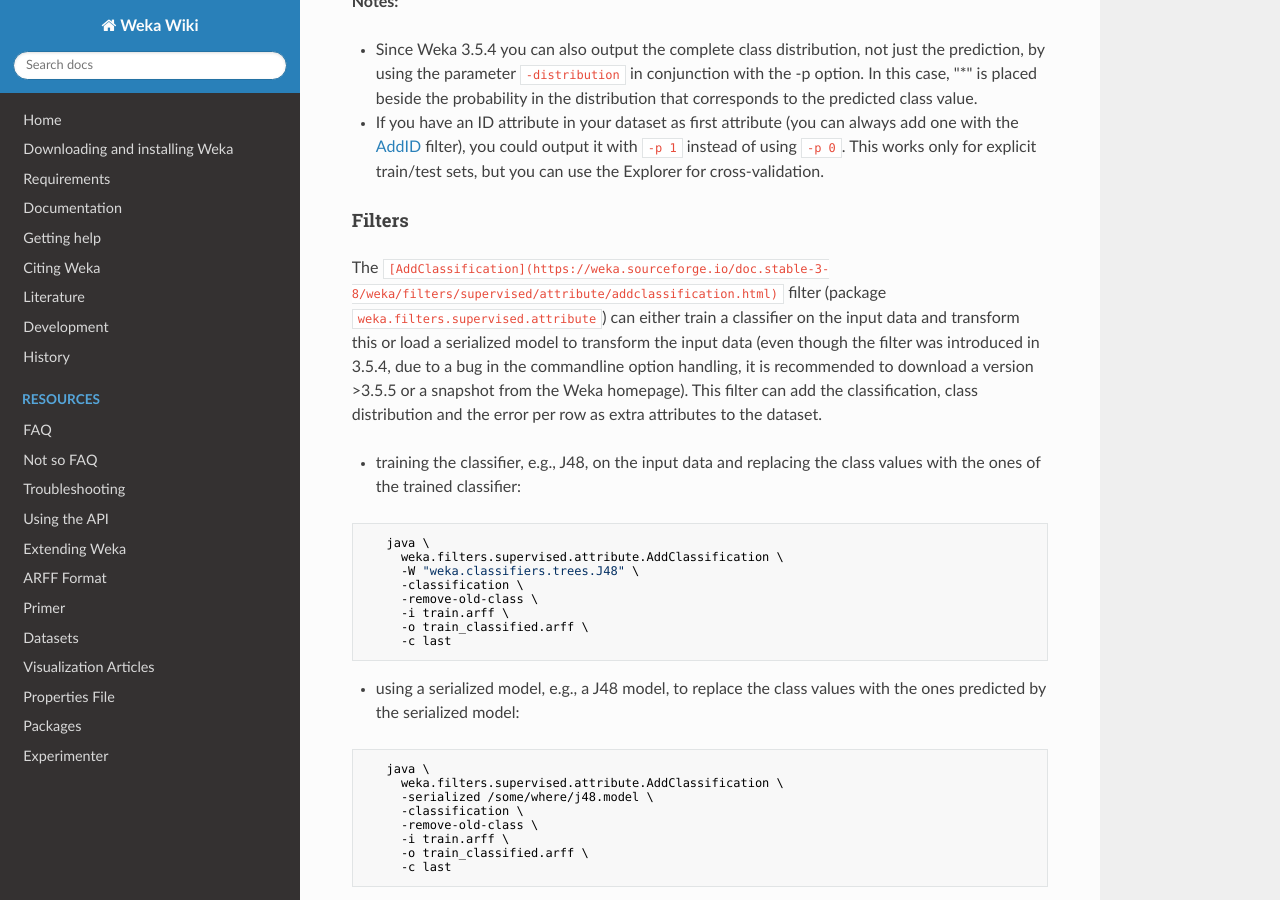
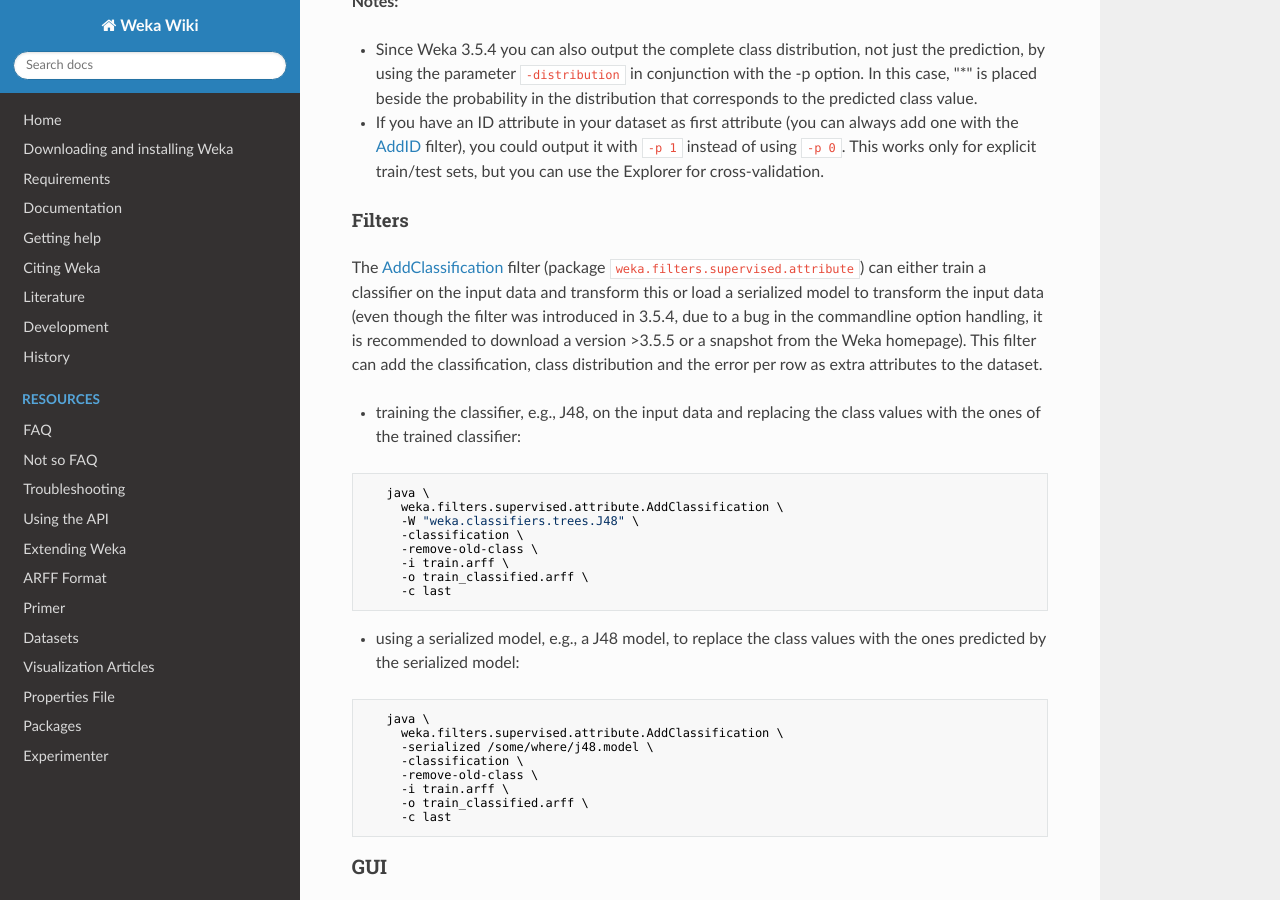
Before and after one commit to Waikato/weka-wiki, an MkDocs documentation site: the page built from docs/making_predictions.md, in a window 1280 px wide and 900 px high, scrolled down 1123 px. Built offline with MkDocs 1.6.1, drawn with Linux system fonts in a browser that asks for light colours; nearby versions of some CDN libraries.

Commit message:
fixed javadoc linking of AddClassification filter

```diff
--- a/docs/making_predictions.md
+++ b/docs/making_predictions.md
@@ -41,7 +41,7 @@
 * If you have an ID attribute in your dataset as first attribute (you can always add one with the [AddID](https://weka.sourceforge.io/doc.stable-3-8/weka/filters/unsupervised/attribute/AddID.html) filter), you could output it with `-p 1` instead of using `-p 0`. This works only for explicit train/test sets, but you can use the Explorer for cross-validation.
 
 ## Filters
-The `[AddClassification](https://weka.sourceforge.io/doc.stable-3-8/weka/filters/supervised/attribute/addclassification.html)` filter (package `weka.filters.supervised.attribute`) can either train a classifier on the input data and transform this or load a serialized model to transform the input data (even though the filter was introduced in 3.5.4, due to a bug in the commandline option handling, it is recommended to download a version >3.5.5 or a snapshot from the Weka homepage).
+The [AddClassification](https://weka.sourceforge.io/doc.stable-3-8/weka/filters/supervised/attribute/AddClassification.html) filter (package `weka.filters.supervised.attribute`) can either train a classifier on the input data and transform this or load a serialized model to transform the input data (even though the filter was introduced in 3.5.4, due to a bug in the commandline option handling, it is recommended to download a version >3.5.5 or a snapshot from the Weka homepage).
 This filter can add the classification, class distribution and the error per row as extra attributes to the dataset.
 
 * training the classifier, e.g., J48, on the input data and replacing the class values with the ones of the trained classifier:
```
